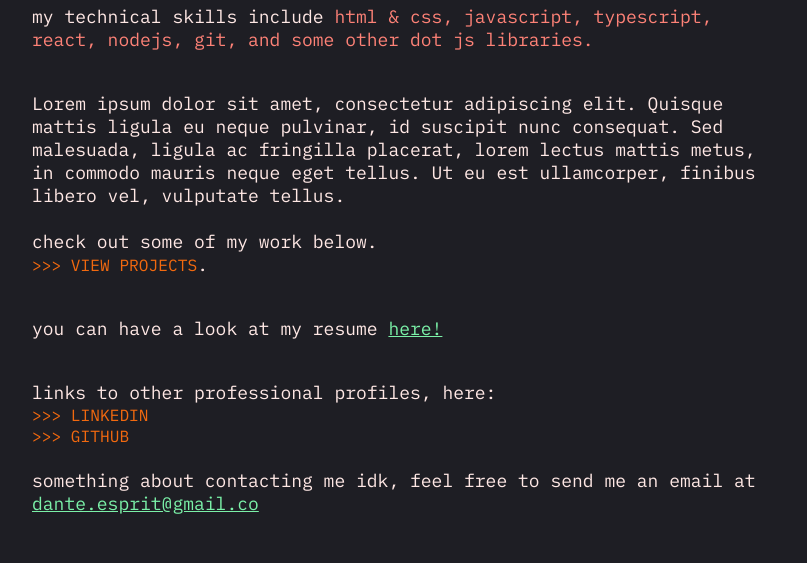
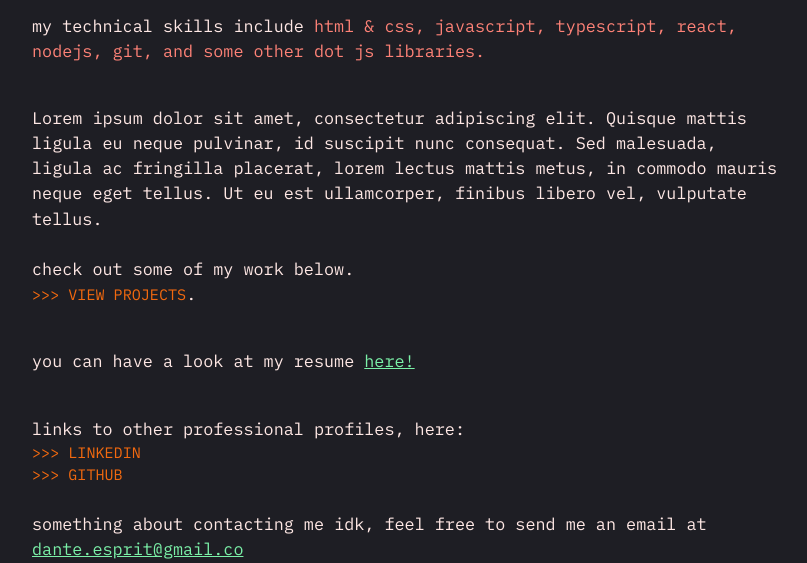
Before and after one commit to dante-e/portfolio, a plain HTML site: page index.html in a window 1280 px wide. Shown: the part 246-809 px from the top of the page, without its empty margins (233-1040 px from the left). Drawn offline with nearby package versions, Linux system fonts and the light colour scheme.

Commit message:
Update style.css

```diff
--- a/style.css
+++ b/style.css
@@ -25,6 +25,7 @@ html {
 }
 
 body {
+  line-height: 1.5;
   display: block;
   margin: 0;
   background-color: rgb(30, 30, 36);
@@ -37,7 +38,7 @@ body {
   margin-left: auto;
   margin-right: auto;
   margin-top: 100px;
-  font-size: 18px;
+  font-size: 1.05rem;
 }
 
 a {
```
